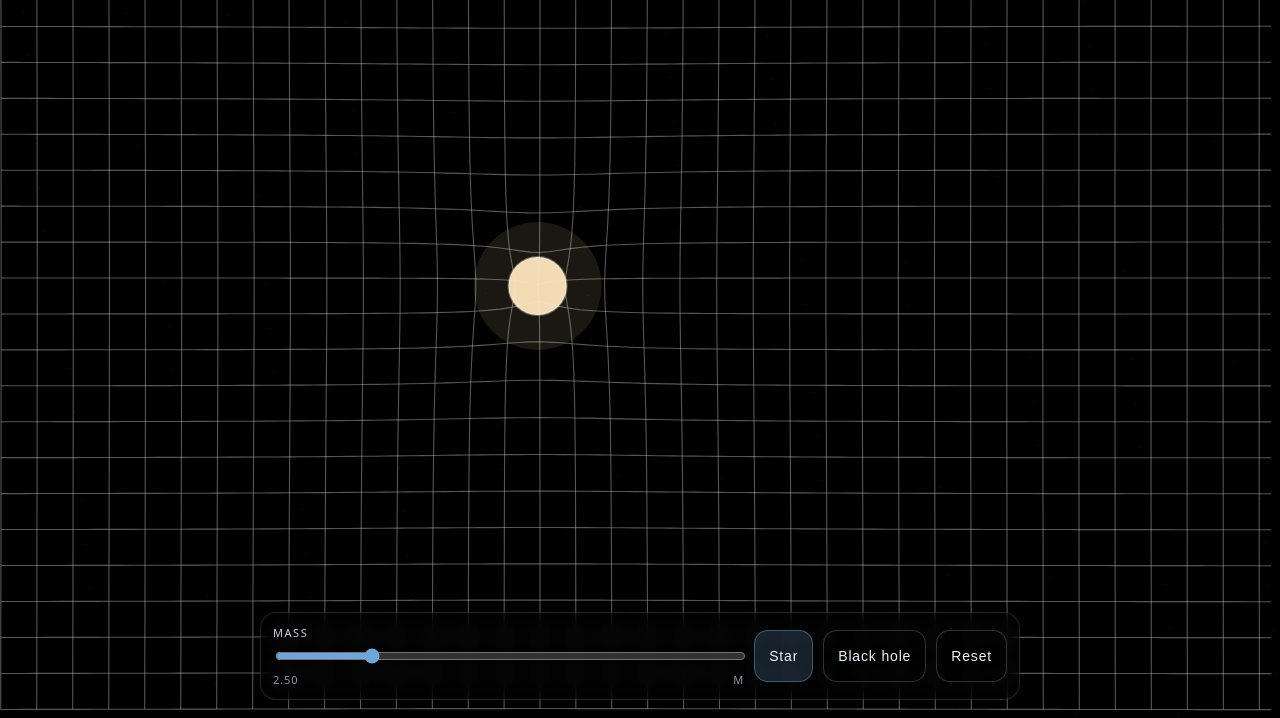
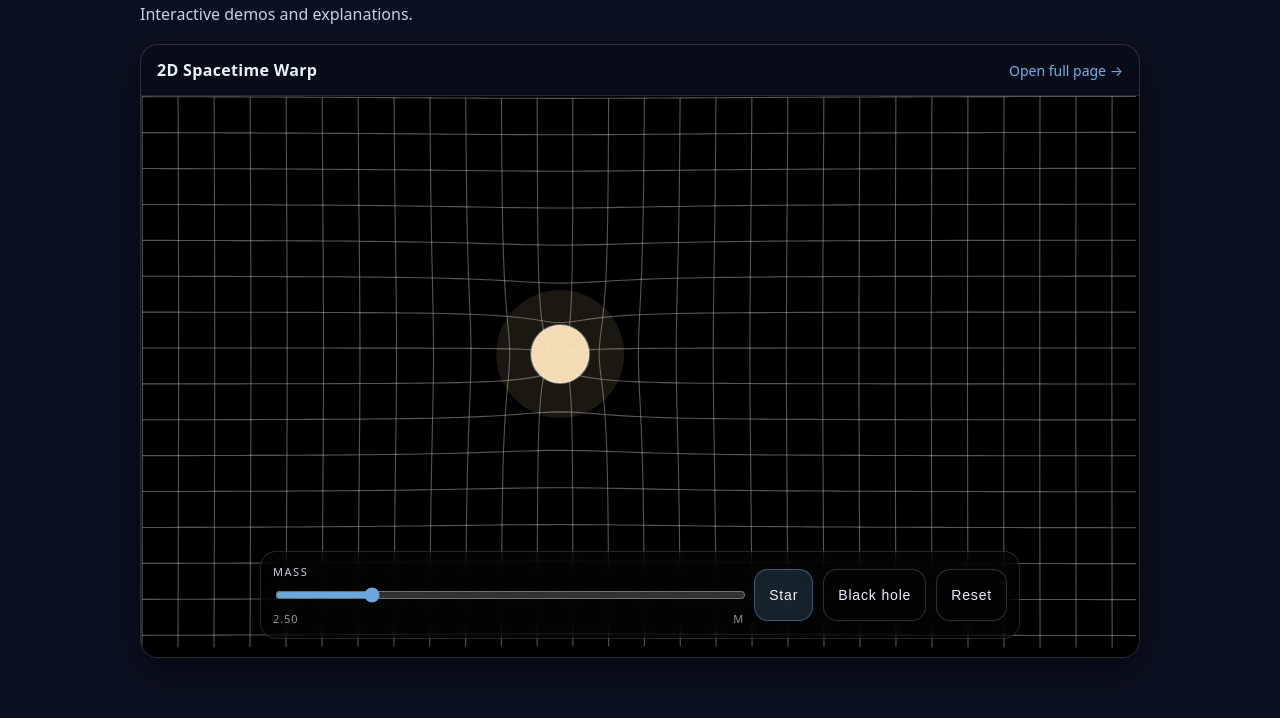
Before and after one commit to WSZKS612/Blackholes, a plain HTML site: page index.html in a window 1280 px wide. Shown: the part 82-800 px from the top of the page. Drawn offline with Linux system fonts and the light colour scheme.

Commit message:
Change title and update styling for physics demo

```diff
--- a/index.html
+++ b/index.html
@@ -3,316 +3,91 @@
 <head>
   <meta charset="utf-8" />
   <meta name="viewport" content="width=device-width,initial-scale=1" />
-  <title>2D Spacetime Warp</title>
+  <title>Physics Mythbusters</title>
   <style>
     :root { color-scheme: dark; }
-    *{ box-sizing:border-box; }
     body{
       margin:0;
-      height:100vh;
-      background:#000;
+      font-family:system-ui,-apple-system,Segoe UI,Roboto,Arial,sans-serif;
+      background:#0b1020;
       color:#eaf2ff;
-      font-family:system-ui,-apple-system,Segoe UI,Roboto,Arial,sans-serif;
-      overflow:hidden;
     }
-    canvas{
-      position:fixed;
+    .wrap{
+      max-width: 1000px;
+      margin: 0 auto;
+      padding: 28px 16px 60px;
+    }
+    h1{ margin:0 0 18px; font-size: 28px; }
+    p{ opacity:0.85; line-height:1.5; }
+
+    /* The “box” / card */
+    .card{
+      margin-top: 18px;
+      border-radius: 18px;
+      border: 1px solid rgba(255,255,255,0.14);
+      background: rgba(0,0,0,0.25);
+      box-shadow: 0 12px 40px rgba(0,0,0,0.45);
+      overflow: hidden; /* important for rounded corners */
+    }
+
+    /* Responsive size for the embedded sim */
+    .frameWrap{
+      position: relative;
+      width: 100%;
+      aspect-ratio: 16 / 9;   /* change to 4/3 if you prefer */
+      min-height: 320px;      /* helps on tall phones */
+    }
+    iframe{
+      position:absolute;
       inset:0;
-      width:100vw;
-      height:100vh;
+      width:100%;
+      height:100%;
+      border:0;
       display:block;
     }
 
-    /* Minimal UI: Mass slider + Star/BH buttons + Reset */
-    .ui{
-      position:fixed;
-      left:50%;
-      bottom:18px;
-      transform:translateX(-50%);
-      width:min(760px, calc(100vw - 28px));
-      z-index:10;
-      pointer-events:auto;
-      display:flex;
-      align-items:center;
-      gap:10px;
-      padding:12px 12px;
-      border-radius:16px;
-      border:1px solid rgba(255,255,255,0.14);
-      background:rgba(0,0,0,0.30);
-      backdrop-filter: blur(10px);
-    }
-
-    .massWrap{
-      flex:1;
-      min-width:0;
-      display:flex;
-      flex-direction:column;
-      gap:6px;
-      font-size:11px;
-      letter-spacing:0.14em;
-      text-transform:uppercase;
-      opacity:0.86;
-    }
-    input[type="range"]{
-      width:100%;
-      accent-color:#7dc3ff;
-    }
-    .vals{
+    .cardHeader{
+      padding: 14px 16px;
+      border-bottom: 1px solid rgba(255,255,255,0.10);
       display:flex;
       justify-content:space-between;
-      font-size:11px;
-      opacity:0.72;
-      letter-spacing:0.08em;
+      align-items:center;
+      gap:12px;
     }
-
-    .btn{
-      height:52px;
-      padding:0 14px;
-      border-radius:14px;
-      border:1px solid rgba(255,255,255,0.18);
-      background:rgba(0,0,0,0.25);
-      color:inherit;
-      cursor:pointer;
-      display:grid;
-      place-items:center;
-      font-size:14px;
-      letter-spacing:0.06em;
-      white-space:nowrap;
-      user-select:none;
+    .cardTitle{
+      font-weight:600;
+      letter-spacing:0.02em;
     }
-    .btn:hover{ background:rgba(255,255,255,0.06); }
-    .btn.active{
-      background:rgba(125,195,255,0.16);
-      border-color:rgba(125,195,255,0.35);
+    .cardLink a{
+      color:#7dc3ff;
+      text-decoration:none;
+      font-size: 14px;
+      opacity:0.9;
     }
-
-    @media (max-width: 720px){
-      .btn{ height:48px; padding:0 12px; }
-    }
+    .cardLink a:hover{ text-decoration: underline; }
   </style>
 </head>
+
 <body>
+  <div class="wrap">
+    <h1>Physics Mythbusters</h1>
+    <p>Interactive demos and explanations.</p>
 
-<canvas id="c"></canvas>
+    <div class="card">
+      <div class="cardHeader">
+        <div class="cardTitle">2D Spacetime Warp</div>
+        <div class="cardLink"><a href="./warp/" target="_blank" rel="noopener">Open full page →</a></div>
+      </div>
 
-<div class="ui" aria-label="Simulation controls">
-  <div class="massWrap">
-    MASS
-    <input id="mass" type="range" min="0.2" max="12" step="0.01" value="2.5" />
-    <div class="vals"><span id="massVal">2.50</span><span>m</span></div>
+      <div class="frameWrap">
+        <iframe
+          src="./warp/"
+          title="2D Spacetime Warp Simulation"
+          loading="lazy"
+          allow="fullscreen"
+        ></iframe>
+      </div>
+    </div>
   </div>
-
-  <button class="btn" id="starBtn" title="Finite warp (softened)">Star</button>
-  <button class="btn" id="bhBtn" title="Infinite warp (visual singularity)">Black hole</button>
-  <button class="btn" id="reset" title="Reset">Reset</button>
-</div>
-
-<script>
-  const canvas = document.getElementById("c");
-  const ctx = canvas.getContext("2d");
-
-  // Fixed parameters (as requested)
-  const GRID_SPACING = 36;   // px
-  const WARP_STRENGTH = 244; // k
-  const SOFTENING = 25;      // px (star mode)
-
-  function resize(){
-    const dpr = Math.max(1, Math.min(2, window.devicePixelRatio || 1));
-    const r = canvas.getBoundingClientRect();
-    canvas.width = Math.floor(r.width * dpr);
-    canvas.height = Math.floor(r.height * dpr);
-    ctx.setTransform(dpr, 0, 0, dpr, 0, 0);
-  }
-  window.addEventListener("resize", resize);
-  resize();
-
-  // UI
-  const massEl = document.getElementById("mass");
-  const massVal = document.getElementById("massVal");
-  const starBtn = document.getElementById("starBtn");
-  const bhBtn = document.getElementById("bhBtn");
-  const resetBtn = document.getElementById("reset");
-
-  function updateMassLabel(){
-    massVal.textContent = (+massEl.value).toFixed(2);
-  }
-  massEl.addEventListener("input", updateMassLabel);
-  updateMassLabel();
-
-  // Mode: "star" uses fixed softening, "bh" ignores softening (visual singularity)
-  let mode = "star";
-  function setMode(newMode){
-    mode = newMode;
-    starBtn.classList.toggle("active", mode === "star");
-    bhBtn.classList.toggle("active", mode === "bh");
-  }
-  setMode("star");
-
-  // One draggable mass
-  const mass = { x: 0, y: 0 };
-  function resetMassPos(){
-    const w = canvas.clientWidth, h = canvas.clientHeight;
-    mass.x = w * 0.42;
-    mass.y = h * 0.46;
-  }
-  resetMassPos();
-
-  resetBtn.addEventListener("click", () => {
-    setMode("star");
-    resetMassPos();
-  });
-
-  starBtn.addEventListener("click", () => setMode("star"));
-  bhBtn.addEventListener("click", () => setMode("bh"));
-
-  // Drag mass
-  let dragging = false;
-  let dragOffset = {x:0,y:0};
-
-  function pos(ev){
-    const r = canvas.getBoundingClientRect();
-    return { x: ev.clientX - r.left, y: ev.clientY - r.top };
-  }
-  function hitMass(p){
-    const r = 16 + 7 * Math.sqrt(+massEl.value);
-    const dx = p.x - mass.x, dy = p.y - mass.y;
-    return (dx*dx + dy*dy) <= r*r;
-  }
-
-  canvas.addEventListener("pointerdown", (ev) => {
-    canvas.setPointerCapture(ev.pointerId);
-    const p = pos(ev);
-    if (hitMass(p)){
-      dragging = true;
-      dragOffset.x = p.x - mass.x;
-      dragOffset.y = p.y - mass.y;
-    }
-  });
-  canvas.addEventListener("pointermove", (ev) => {
-    if (!dragging) return;
-    const p = pos(ev);
-    mass.x = p.x - dragOffset.x;
-    mass.y = p.y - dragOffset.y;
-  });
-  canvas.addEventListener("pointerup", () => dragging = false);
-  canvas.addEventListener("pointercancel", () => dragging = false);
-
-  // Starfield
-  function drawStars(w,h){
-    ctx.fillStyle = "rgba(255,255,255,0.08)";
-    for (let i=0;i<160;i++){
-      const x = (i*137) % w;
-      const y = (i*227) % h;
-      ctx.fillRect(x, y, 1, 1);
-    }
-  }
-
-  // Warp field (2D displacement)
-  function warpPoint(x, y){
-    const k = WARP_STRENGTH;
-    const m = +massEl.value;
-
-    const vx = x - mass.x;
-    const vy = y - mass.y;
-
-    const a = (mode === "bh") ? 0 : SOFTENING; // BH: no softening
-
-    const eps = 1e-6; // prevent division-by-zero
-    const r2 = vx*vx + vy*vy + a*a + eps;
-
-    const f = -(k * m) / r2;
-
-    // Clamp displacement so it remains drawable (BH still behaves "infinite" near center visually)
-    const maxDisp = 2600;
-    let dx = f * vx;
-    let dy = f * vy;
-    const mag = Math.hypot(dx, dy);
-    if (mag > maxDisp){
-      dx *= maxDisp / mag;
-      dy *= maxDisp / mag;
-    }
-
-    return { x: x + dx, y: y + dy };
-  }
-
-  function draw(){
-    const w = canvas.clientWidth, h = canvas.clientHeight;
-    ctx.clearRect(0,0,w,h);
-    ctx.fillStyle = "#000";
-    ctx.fillRect(0,0,w,h);
-    drawStars(w,h);
-
-    const spacing = GRID_SPACING;
-    const step = Math.max(6, Math.min(16, spacing / 3));
-
-    ctx.lineWidth = 1.1;
-
-    // vertical
-    for (let gx = 0; gx <= w; gx += spacing){
-      ctx.beginPath();
-      let first = true;
-      for (let y = 0; y <= h; y += step){
-        const p = warpPoint(gx, y);
-        if (first){ ctx.moveTo(p.x, p.y); first = false; }
-        else ctx.lineTo(p.x, p.y);
-      }
-      ctx.strokeStyle = "rgba(190,190,190,0.45)";
-      ctx.stroke();
-    }
-
-    // horizontal
-    for (let gy = 0; gy <= h; gy += spacing){
-      ctx.beginPath();
-      let first = true;
-      for (let x = 0; x <= w; x += step){
-        const p = warpPoint(x, gy);
-        if (first){ ctx.moveTo(p.x, p.y); first = false; }
-        else ctx.lineTo(p.x, p.y);
-      }
-      ctx.strokeStyle = "rgba(190,190,190,0.45)";
-      ctx.stroke();
-    }
-
-    // Mass marker
-    const M = +massEl.value;
-    const r = 18 + 7 * Math.sqrt(M);
-
-    // glow
-    ctx.beginPath();
-    ctx.arc(mass.x, mass.y, r*2.2, 0, Math.PI*2);
-    ctx.fillStyle = (mode === "bh")
-      ? "rgba(120,190,255,0.10)"
-      : "rgba(255,230,170,0.10)";
-    ctx.fill();
-
-    // core
-    ctx.beginPath();
-    ctx.arc(mass.x, mass.y, r, 0, Math.PI*2);
-    ctx.fillStyle = (mode === "bh")
-      ? "rgba(5,7,12,0.98)"
-      : "rgba(255,230,190,0.95)";
-    ctx.fill();
-
-    // rim
-    ctx.beginPath();
-    ctx.arc(mass.x, mass.y, r, 0, Math.PI*2);
-    ctx.strokeStyle = "rgba(255,255,255,0.32)";
-    ctx.lineWidth = 2;
-    ctx.stroke();
-
-    // extra ring for BH
-    if (mode === "bh"){
-      ctx.beginPath();
-      ctx.arc(mass.x, mass.y, r*1.55, 0, Math.PI*2);
-      ctx.strokeStyle = "rgba(180,230,255,0.22)";
-      ctx.lineWidth = 2;
-      ctx.stroke();
-    }
-
-    requestAnimationFrame(draw);
-  }
-
-  draw();
-</script>
 </body>
 </html>
```
